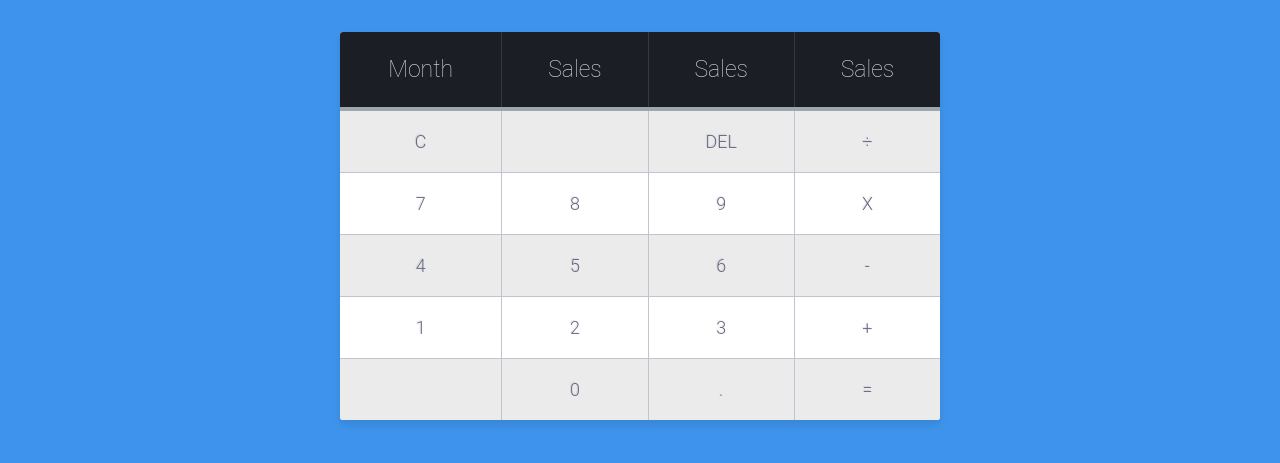
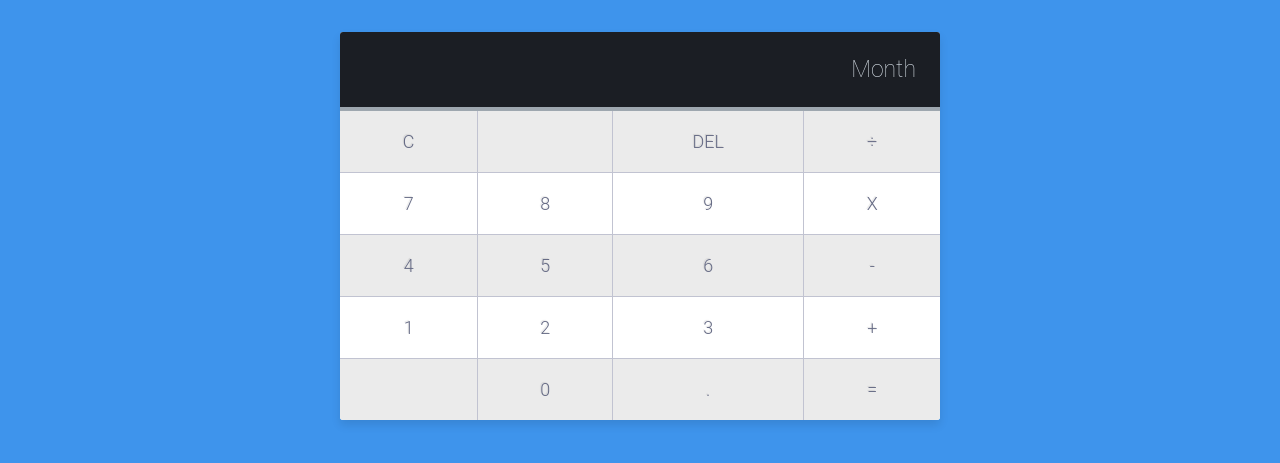
Before and after one commit to frankonkware/calculator, a plain HTML site: page index.html in a window 1280 px wide. Shown: the part 165-628 px from the top of the page. Drawn offline with Linux system fonts and the light colour scheme.

Commit message:
table changes

```diff
--- a/index.html
+++ b/index.html
@@ -20,42 +20,39 @@
             <table class="table-fill">
                 <thead>
                     <tr>
-                        <th class="text-center">Month</th>
-                        <th class="text-center">Sales</th>
-                        <th class="text-center">Sales</th>
-                        <th class="text-center">Sales</th>
+                        <th class="text-right" colspan="4" id="result">Month</th>
                     </tr>
                 </thead>
                 <tbody class="table-hover">
                     <tr>
-                        <td class="text-center">C</td>
-                        <td class="text-center"></td>
-                        <td class="text-center">DEL</td>
-                        <td class="text-center">÷</td>
+                        <td class="text-center cell" id="clear" >C</td>
+                        <td class="text-center cell" id="blank" ></td>
+                        <td class="text-center cell" id="backspace" >DEL</td>
+                        <td class="text-center cell" id="plus" >÷</td>
                     </tr>
                     <tr>
-                        <td class="text-center"> 7 </td>
-                        <td class="text-center"> 8 </td>
-                        <td class="text-center"> 9 </td>
-                        <td class="text-center"> X </td>
+                        <td class="text-center cell" id="seven" > 7 </td>
+                        <td class="text-center cell" id="eight" > 8 </td>
+                        <td class="text-center cell" id="nine" > 9 </td>
+                        <td class="text-center cell" id="multiply" > X </td>
                     </tr>
                     <tr>
-                        <td class="text-center"> 4 </td>
-                        <td class="text-center"> 5 </td>
-                        <td class="text-center"> 6 </td>
-                        <td class="text-center"> - </td>
+                        <td class="text-center cell" id="four" > 4 </td>
+                        <td class="text-center cell" id="five" > 5 </td>
+                        <td class="text-center cell" id="six" > 6 </td>
+                        <td class="text-center cell" id="subtract" > - </td>
                     </tr>
                     <tr>
-                        <td class="text-center"> 1 </td>
-                        <td class="text-center"> 2 </td>
-                        <td class="text-center"> 3 </td>
-                        <td class="text-center"> + </td>
+                        <td class="text-center cell" id="one" > 1 </td>
+                        <td class="text-center cell" id="two" > 2 </td>
+                        <td class="text-center cell" id="three" > 3 </td>
+                        <td class="text-center cell" id="add" > + </td>
                     </tr>
                     <tr>
-                        <td class="text-center">   </td>
-                        <td class="text-center"> 0 </td>
-                        <td class="text-center"> . </td>
-                        <td class="text-center"> = </td>
+                        <td class="text-center cell" id="" >   </td>
+                        <td class="text-center cell" id="zero" > 0 </td>
+                        <td class="text-center cell" id="point" > . </td>
+                        <td class="text-center cell" id="equals" > = </td>
                     </tr>
                 </tbody>
             </table>
```
